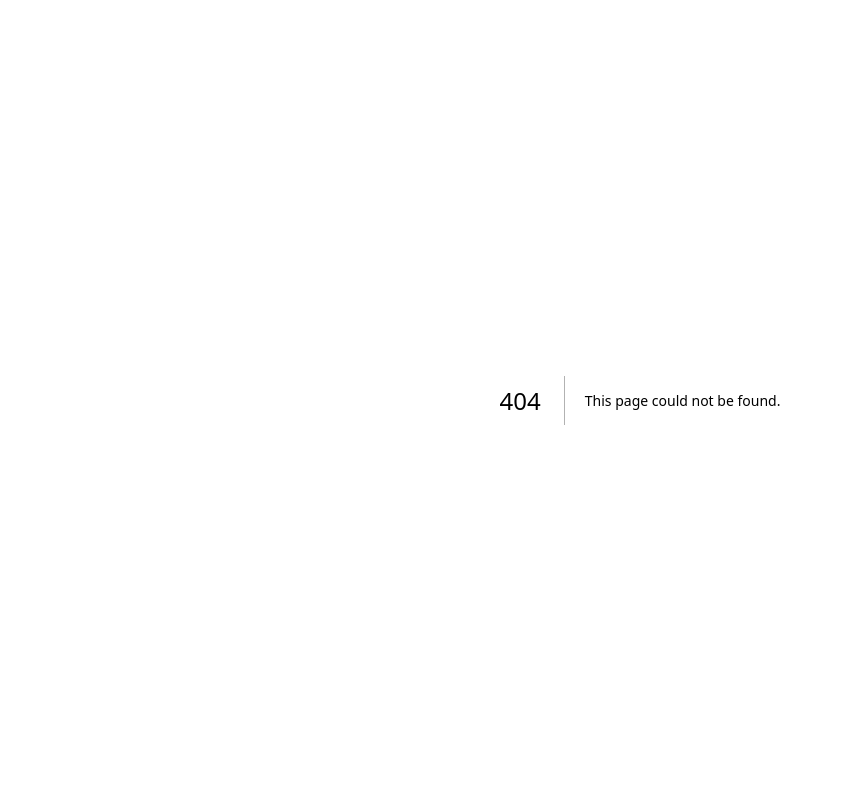
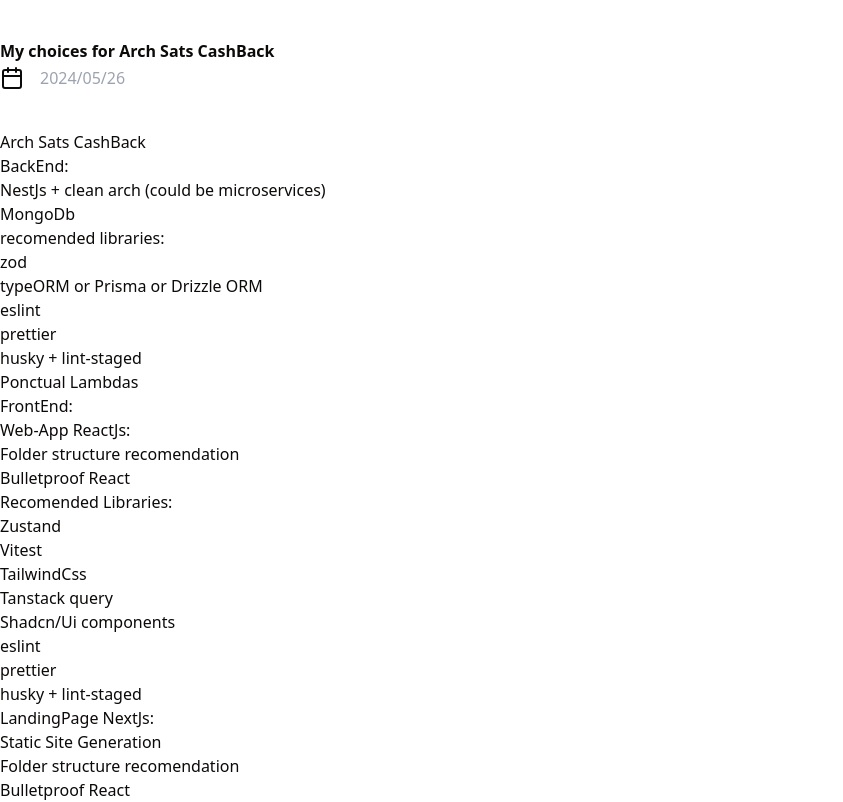
Before and after one commit to yan-pi/zettelkasten, a Next.js app: page /blog/archSats in a window 1280 px wide. Before the commit this address had no page. Shown: the top 802 px of the page, without its empty margins (0-843 px from the left). Built offline with nearby package versions, Linux system fonts and the light colour scheme.

Commit message:
docs: add blog post about sats capital

```diff
--- /dev/null
+++ b/pages/blog/archSats.mdx
@@ -0,0 +1,72 @@
+---
+title: 'My choices for Arch Sats CashBack'
+date: 2024/05/26
+description: 'An overview of the technologies I would use to build Arch Sats CashBack.'
+---
+
+import { BlogHeader } from '@/components/blog/BlogHeader';
+
+<BlogHeader
+  title="My choices for Arch Sats CashBack"
+  date="2024/05/26"
+  description="An overview of the technologies I would use to build Arch Sats CashBack."
+/>
+
+## Arch Sats CashBack
+
+### BackEnd:
+
+- NestJs + clean arch (could be microservices)
+  - MongoDb
+  - recomended libraries:
+    - zod
+    - typeORM or Prisma or Drizzle ORM
+    - eslint
+      - prettier
+      - husky + lint-staged
+- Ponctual Lambdas
+
+### FrontEnd:
+
+#### Web-App ReactJs:
+
+- Folder structure recomendation
+  - Bulletproof React
+- Recomended Libraries:
+  - Zustand
+  - Vitest
+  - TailwindCss
+  - Tanstack query
+  - Shadcn/Ui components
+  - eslint
+    - prettier
+    - husky + lint-staged
+
+#### LandingPage NextJs:
+
+- Static Site Generation
+- Folder structure recomendation
+  - Bulletproof React
+- Recomended Libraries:
+  - Magic UI
+  - Zustand
+  - Vitest
+  - TailwindCss
+  - Tanstack query
+  - Shadcn/Ui components
+  - eslint
+    - prettier
+    - husky + lint-staged
+
+#### Mobile (React Native):
+
+- Expo
+- Recomended Libraries:
+  - Zustand
+  - Vitest
+  - TailwindCss
+  - Tanstack query
+  - Shadcn/Ui components
+  - eslint
+    - prettier
+    - husky + lint-staged
--- a/pages/blog/node-clean-code.mdx
+++ b/pages/blog/node-clean-code.mdx
@@ -1,6 +1,6 @@
 ---
 title: 'Node Clean Code'
-date: 2024/05/18
+date: 2024/05/24
 description: An blog post about Rocketseats Node Clean Code course.
 ---
 
```
